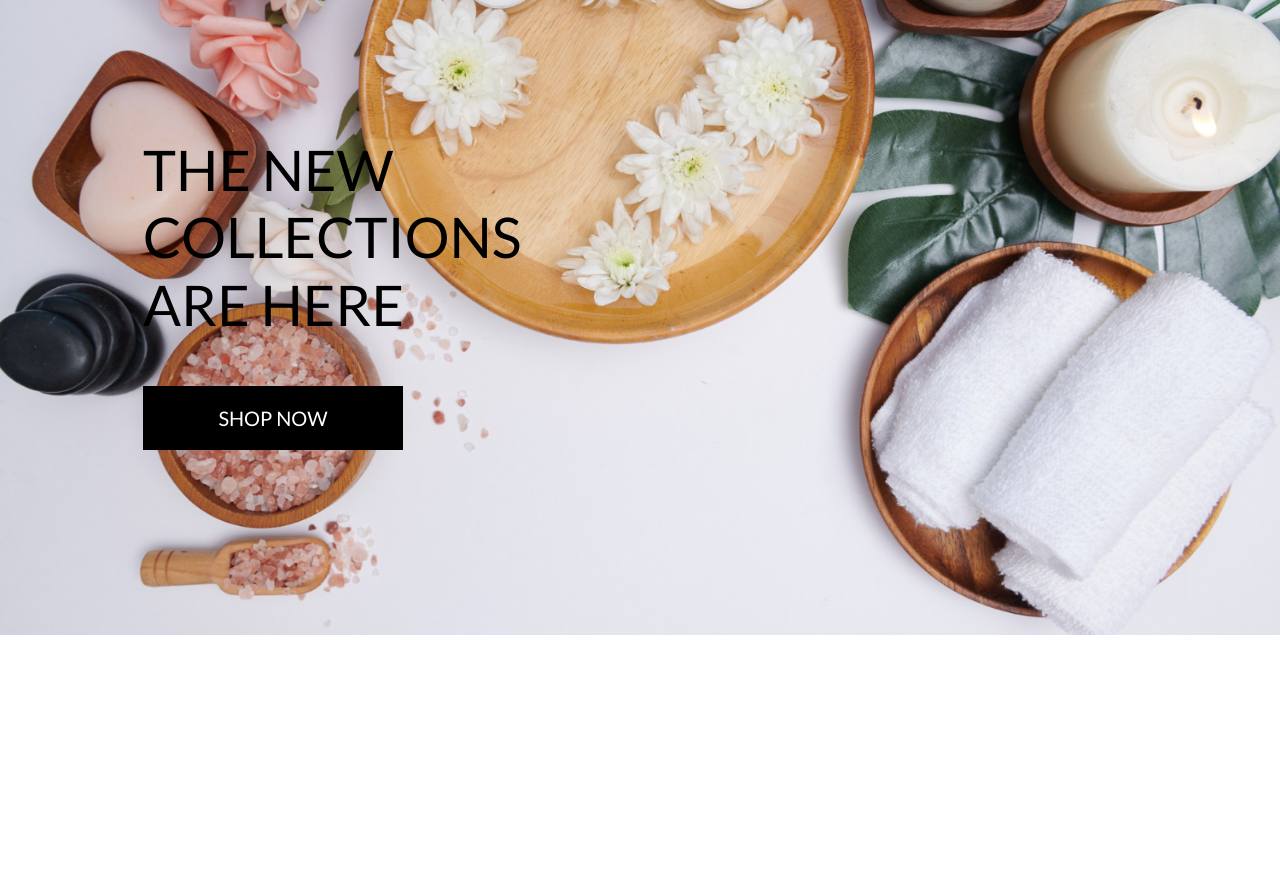
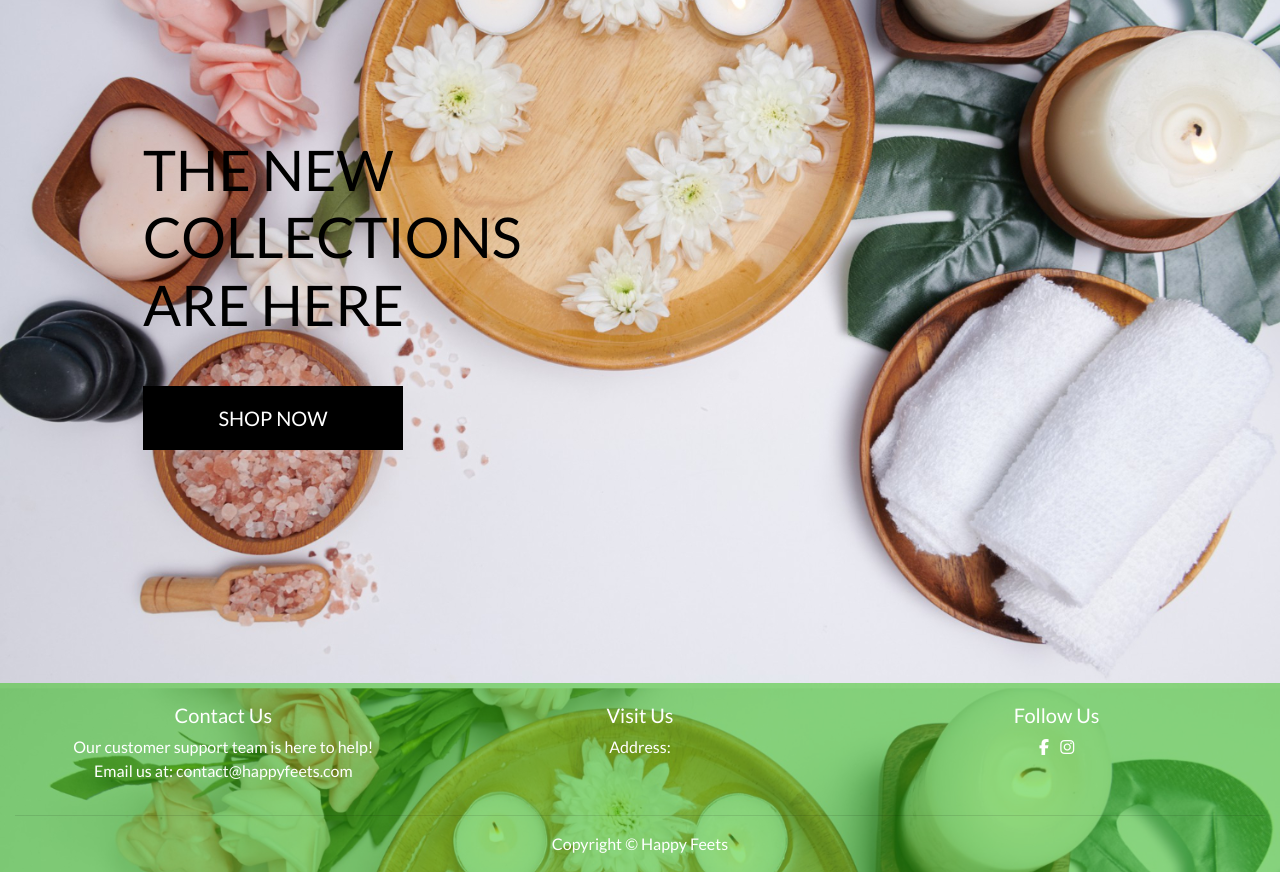
Before and after one commit to Code-Institute-Submissions/Sndrahel-Happy_Feets, a Django app: page / in a window 1280 px wide. Shown: the part 165-1037 px from the top of the page. Before the commit the page ends 800 px from the top, so only its background shows below. Run offline with Django 3.2, Linux system fonts and the light colour scheme; some libraries are stand-ins or nearby versions.

Commit message:
chore(base-core): Added footer.html content and style

```diff
--- a/static/css/base.css
+++ b/static/css/base.css
@@ -104,6 +104,22 @@ a.category-badge > span.badge:hover {
 
 input[name='q']::placeholder {
     color: #aab7c4;
+}
+
+/* Footer */
+
+.footer-wrapper{
+    background-color: #32c21583;
+    padding-top: 20px;
+    color: #fff;
+}
+
+.footer-links {
+    color: white;
+}
+
+.footer-icons {
+    color: white;
 }
 
 /* ------------------------------- bootstrap toasts */
--- a/templates/base.html
+++ b/templates/base.html
@@ -2,6 +2,7 @@
 
 <!doctype html>
 <html lang="en">
+
 <head>
 
     {% block meta %}
@@ -14,7 +15,8 @@
     {% endblock %}
 
     {% block corecss %}
-        <link rel="stylesheet" href="https://stackpath.bootstrapcdn.com/bootstrap/4.4.1/css/bootstrap.min.css" integrity="sha384-Vkoo8x4CGsO3+Hhxv8T/Q5PaXtkKtu6ug5TOeNV6gBiFeWPGFN9MuhOf23Q9Ifjh" crossorigin="anonymous">
+    <link rel="stylesheet" href="https://stackpath.bootstrapcdn.com/bootstrap/4.4.1/css/bootstrap.min.css"
+        integrity="sha384-Vkoo8x4CGsO3+Hhxv8T/Q5PaXtkKtu6ug5TOeNV6gBiFeWPGFN9MuhOf23Q9Ifjh" crossorigin="anonymous">
     <link rel="stylesheet" href="https://fonts.googleapis.com/css?family=Lato&display=swap">
     <link rel="stylesheet" href="{% static 'css/base.css' %}">
     {% endblock %}
@@ -24,9 +26,14 @@
 
     {% block corejs %}
     <script src="https://kit.fontawesome.com/e9c73d7092.js" crossorigin="anonymous"></script>
-        <script src="https://code.jquery.com/jquery-3.4.1.min.js" integrity="sha256-CSXorXvZcTkaix6Yvo6HppcZGetbYMGWSFlBw8HfCJo=" crossorigin="anonymous"></script>
-        <script src="https://cdn.jsdelivr.net/npm/popper.js@1.16.0/dist/umd/popper.min.js" integrity="sha384-Q6E9RHvbIyZFJoft+2mJbHaEWldlvI9IOYy5n3zV9zzTtmI3UksdQRVvoxMfooAo" crossorigin="anonymous"></script>
-        <script src="https://stackpath.bootstrapcdn.com/bootstrap/4.4.1/js/bootstrap.min.js" integrity="sha384-wfSDF2E50Y2D1uUdj0O3uMBJnjuUD4Ih7YwaYd1iqfktj0Uod8GCExl3Og8ifwB6" crossorigin="anonymous"></script>
+    <script src="https://code.jquery.com/jquery-3.4.1.min.js"
+        integrity="sha256-CSXorXvZcTkaix6Yvo6HppcZGetbYMGWSFlBw8HfCJo=" crossorigin="anonymous"></script>
+    <script src="https://cdn.jsdelivr.net/npm/popper.js@1.16.0/dist/umd/popper.min.js"
+        integrity="sha384-Q6E9RHvbIyZFJoft+2mJbHaEWldlvI9IOYy5n3zV9zzTtmI3UksdQRVvoxMfooAo" crossorigin="anonymous">
+    </script>
+    <script src="https://stackpath.bootstrapcdn.com/bootstrap/4.4.1/js/bootstrap.min.js"
+        integrity="sha384-wfSDF2E50Y2D1uUdj0O3uMBJnjuUD4Ih7YwaYd1iqfktj0Uod8GCExl3Og8ifwB6" crossorigin="anonymous">
+    </script>
     <!-- Stripe -->
     <script src="https://js.stripe.com/v3/"></script>
     {% endblock %}
@@ -36,6 +43,7 @@
 
     <title>Happy Feets {% block extra_title %}{% endblock %}</title>
 </head>
+
 <body>
     <header class="container-fluid fixed-top">
         <div id="topnav" class="row bg-white pt-lg-2 d-none d-lg-flex">
@@ -49,7 +57,8 @@
             <div class="col-12 col-lg-4 my-auto py-1 py-lg-0">
                 <form method="GET" action="">
                     <div class="input-group w-100">
-                        <input class="form-control border border-black rounded-0" type="text" name="q" placeholder="Search our site">
+                        <input class="form-control border border-black rounded-0" type="text" name="q"
+                            placeholder="Search our site">
                         <div class="input-group-append">
                             <button class="form-control btn btn-black border border-black rounded-0" type="submit">
                                 <span class="icon">
@@ -63,7 +72,8 @@
             <div class="col-12 col-lg-4 my-auto py-1 py-lg-0">
                 <ul class="list-inline list-unstyled text-center text-lg-right my-0">
                     <li class="list-inline-item dropdown">
-                        <a class="text-black nav-link" href="#" id="user-options" data-toggle="dropdown" aria-haspopup="true" aria-expanded="false">
+                        <a class="text-black nav-link" href="#" id="user-options" data-toggle="dropdown"
+                            aria-haspopup="true" aria-expanded="false">
                             <div class="text-center">
                                 <div><i class="fas fa-user fa-lg"></i></div>
                                 <p class="my-0">My Account</p>
@@ -83,7 +93,8 @@
                         </div>
                     </li>
                     <li class="list-inline-item">
-                        <a class="{% if grand_total %}text-info font-weight-bold{% else %}text-black{% endif %} nav-link" href="">
+                        <a class="{% if grand_total %}text-info font-weight-bold{% else %}text-black{% endif %} nav-link"
+                            href="">
                             <div class="text-center">
                                 <div><i class="fas fa-shopping-bag fa-lg"></i></div>
                                 <p class="my-0">
@@ -101,7 +112,8 @@
         </div>
         <div class="row bg-white">
             <nav class="navbar navbar-expand-lg navbar-light w-100">
-                <button class="navbar-toggler" type="button" data-toggle="collapse" data-target="#main-nav" aria-controls="main-nav" aria-expanded="false" aria-label="Toggle navigation">
+                <button class="navbar-toggler" type="button" data-toggle="collapse" data-target="#main-nav"
+                    aria-controls="main-nav" aria-expanded="false" aria-label="Toggle navigation">
                     <span class="navbar-toggler-icon"></span>
                 </button>
                 {% include 'includes/mobile-top-header.html' %}
@@ -139,9 +151,11 @@
     {% block content %}
     {% endblock %}
 
+    {% include 'footer.html' %}
+
     {% block postloadjs %}
     {% endblock %}
 
+</body>
 
-  </body>
 </html>
--- /dev/null
+++ b/templates/footer.html
@@ -0,0 +1,43 @@
+<br><br>
+<footer class="container-fluid text-center footer-wrapper">
+    <div class="row no-gutters">
+        <div class="col-sm-4 mx-auto">
+            <h5 class="general-sub">Contact Us</h5>
+            <p class="in-line-block footer-body">
+                Our customer support team is here to help!
+                <br />
+                Email us at: <a class="footer-links"
+                    href="mailto:happyfeets@examplemail.com">contact@happyfeets.com</a>
+            </p>
+        </div>
+        <div class="col-sm-4 mx-auto">
+            <h5 class="general-sub">Visit Us</h5>
+            <p class="in-line-block footer-body">
+                Address:
+            </p>
+        </div>
+        <div class="col-sm-4 mx-auto">
+            <h5 class="general-sub">Follow Us</h5>
+            <ul class="list-inline">
+                <li class="list-inline-item">
+                    <a href="https://www.facebook.com/" target="_blank">
+                        <i class="fab fa-facebook-f footer-icons" aria-hidden="true"></i>
+                        <span class="sr-only">Facebook</span>
+                    </a>
+                </li>
+                <li class="list-inline-item">
+                    <a href="https://www.instagram.com/" target="_blank">
+                        <i class="fab fa-instagram footer-icons" aria-hidden="true"></i>
+                        <span class="sr-only">Instagram</span>
+                    </a>
+                </li>
+            </ul>
+        </div>
+    </div>
+    <hr>
+    <div class="row no-gutters text-center">
+        <div class="col-12">
+            <p class="copyright">Copyright &copy; Happy Feets <span id="copyright"></span></p>
+        </div>
+    </div>
+</footer>
```
Lines whose indentation alone changed are shown as unchanged.
